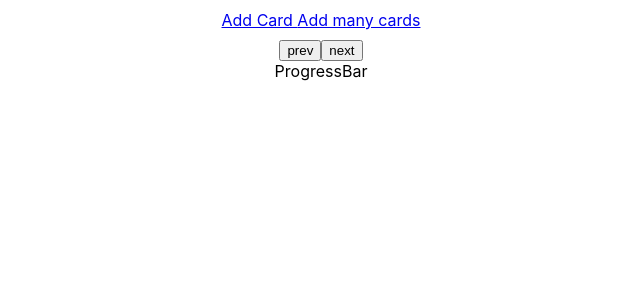
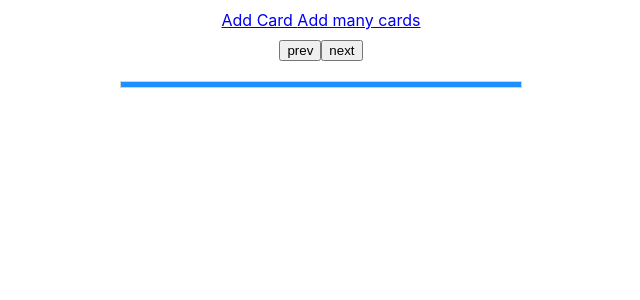
Before and after one commit to olarybacka/flashcards, a React (Create React App) app in the folder frontend/: page / in a window 1280 px wide. Shown: the top 300 px of the page, without its empty margins (319-959 px from the left). Built offline with nearby package versions, Linux system fonts and the light colour scheme; the HTML template or start-up script is replaced by a standard one.

Commit message:
add progress bar

```diff
--- a/frontend/src/components/cards/CardsContainer.tsx
+++ b/frontend/src/components/cards/CardsContainer.tsx
@@ -29,7 +29,7 @@ export const CardsContainer = () => {
         <NextButton onClick={showNextCard}> next </NextButton>
       </CardWithButtons>
 
-      <ProgressBar />
+      <ProgressBar current={index} all={data?.allCards.length}/>
     </section>
   );
 };
--- /dev/null
+++ b/frontend/src/components/cards/ProgressBar.styled.tsx
@@ -0,0 +1,20 @@
+import styled, { css } from 'styled-components';
+
+export const Progress = styled.div<{ progress: number }>`
+  background-color: dodgerblue;;
+  transition: width 0.8s;
+  height: 5px;
+  max-width: 100%;
+
+  ${({ progress }) => css`
+    width: ${progress}%;
+  `};
+`;
+export const Bar = styled.div`
+  width: 100%;
+  max-width: 400px;
+  height: 5px;
+  background-color: lightgrey;
+  margin: 20px auto;
+  padding: 1px;
+`;
--- a/frontend/src/components/cards/ProgressBar.tsx
+++ b/frontend/src/components/cards/ProgressBar.tsx
@@ -1,3 +1,16 @@
-export const ProgressBar = () => {
-  return <div>ProgressBar</div>;
+import { FC } from 'react';
+import { Progress, Bar } from './ProgressBar.styled';
+
+type Props = {
+  current: number;
+  all: number;
 };
+
+export const ProgressBar: FC<Props> = ({ current, all }) => {
+  return (
+    <Bar>
+      <Progress progress={((current + 1) * 100) / all}> </Progress>
+    </Bar>
+
+  );
+};
```
